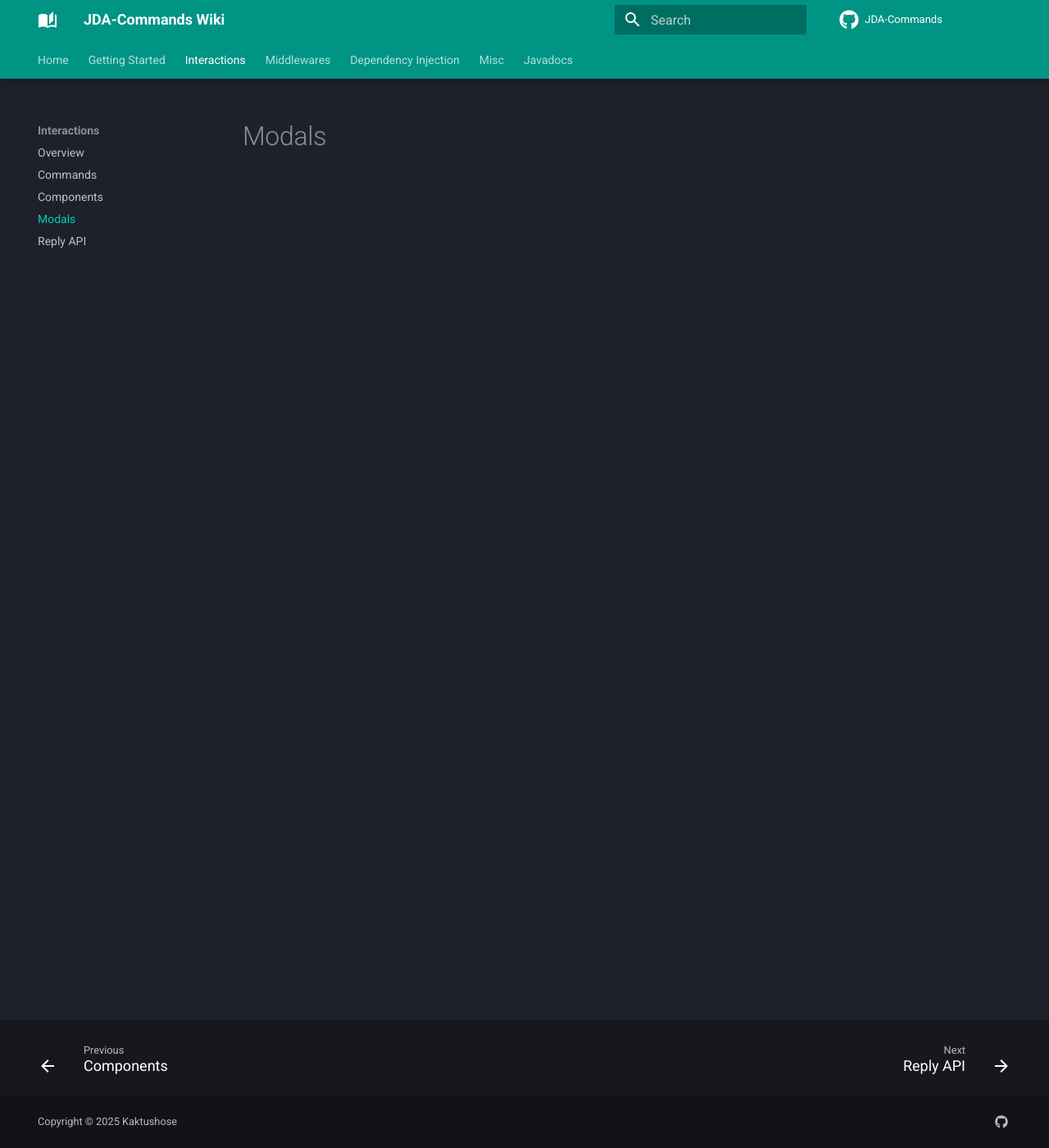
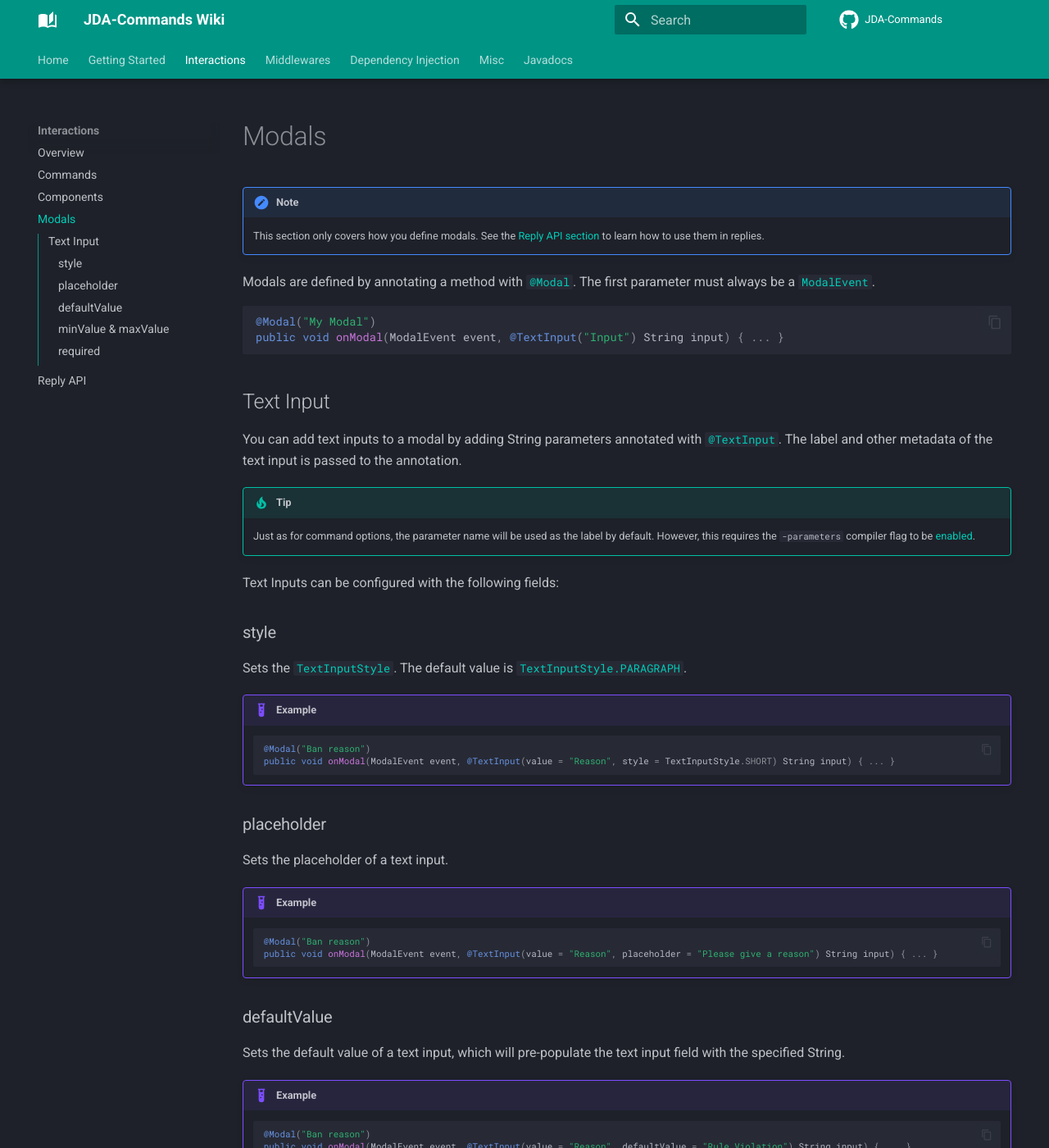
Before and after one commit to Kaktushose/jda-commands, an MkDocs documentation site: the page built from docs/interactions/modals.md, in a window 1280 px wide and 1400 px high. Shown: the whole window at 82% size. Built offline with MkDocs 1.6.1 and Material for MkDocs 9.7.7, drawn with Linux system fonts in a browser that asks for light colours; comment, search, counter and statistics services are not loaded; some of the changed text lies outside the part shown.

Commit message:
add wiki for modals

````diff
--- a/docs/interactions/modals.md
+++ b/docs/interactions/modals.md
@@ -1 +1,62 @@
 # Modals
+!!! note
+    This section only covers how you define modals. See the [Reply API section](./reply.md) to learn how to use them
+    in replies.
+
+Modals are defined by annotating a method with [`@Modal`](https://kaktushose.github.io/jda-commands/javadocs/latest/jda.commands/com/github/kaktushose/jda/commands/annotations/interactions/Modal.html).
+The first parameter must always be a [`ModalEvent`](https://kaktushose.github.io/jda-commands/javadocs/latest/jda.commands/com/github/kaktushose/jda/commands/dispatching/events/interactions/ModalEvent.html).
+
+```java
+@Modal("My Modal")
+public void onModal(ModalEvent event, @TextInput("Input") String input) { ... }
+```
+
+## Text Input
+You can add text inputs to a modal by adding String parameters annotated with [`@TextInput`](https://kaktushose.github.io/jda-commands/javadocs/development/io.github.kaktushose.jda.commands.core/com/github/kaktushose/jda/commands/annotations/interactions/TextInput.html).
+The label and other metadata of the text input is passed to the annotation.
+
+!!! tip
+    Just as for command options, the parameter name will be used as the label by default. However, this requires the
+    `-parameters` compiler flag to be [enabled](./commands.md#name-description).
+
+Text Inputs can be configured with the following fields:
+### style
+Sets the [`TextInputStyle`](https://docs.jda.wiki/net/dv8tion/jda/api/interactions/components/text/TextInputStyle.html).
+The default value is [`TextInputStyle.PARAGRAPH`](https://docs.jda.wiki/net/dv8tion/jda/api/interactions/components/text/TextInputStyle.html#PARAGRAPH).
+!!! example
+    ```java
+    @Modal("Ban reason")
+    public void onModal(ModalEvent event, @TextInput(value = "Reason", style = TextInputStyle.SHORT) String input) { ... }
+    ```
+
+### placeholder
+Sets the placeholder of a text input.
+!!! example
+    ```java
+    @Modal("Ban reason")
+    public void onModal(ModalEvent event, @TextInput(value = "Reason", placeholder = "Please give a reason") String input) { ... }
+    ```
+
+### defaultValue
+Sets the default value of a text input, which will pre-populate the text input field with the specified String.
+!!! example
+    ```java
+    @Modal("Ban reason")
+    public void onModal(ModalEvent event, @TextInput(value = "Reason", defaultValue = "Rule Violation") String input) { ... }
+    ```
+
+### minValue & maxValue
+Sets the minimum and maximum input length of a text input.
+!!! example
+    ```java
+    @Modal("Ban reason")
+    public void onModal(ModalEvent event, @TextInput(value = "Reason", maxValue = 1000) String input) { ... }
+    ```
+
+### required
+Sets whether the text input is required. The default value is `true`.
+!!! example
+    ```java
+    @Modal("Ban reason")
+    public void onModal(ModalEvent event, @TextInput(value = "Reason", required = false) String input) { ... }
+    ```
````
Also changed, not shown: docs/interactions/components.md (+2 -1 lines).
